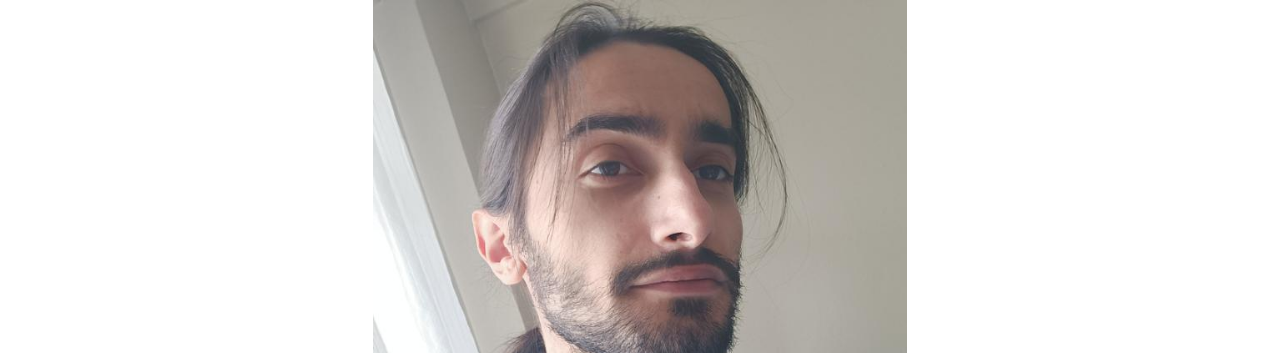
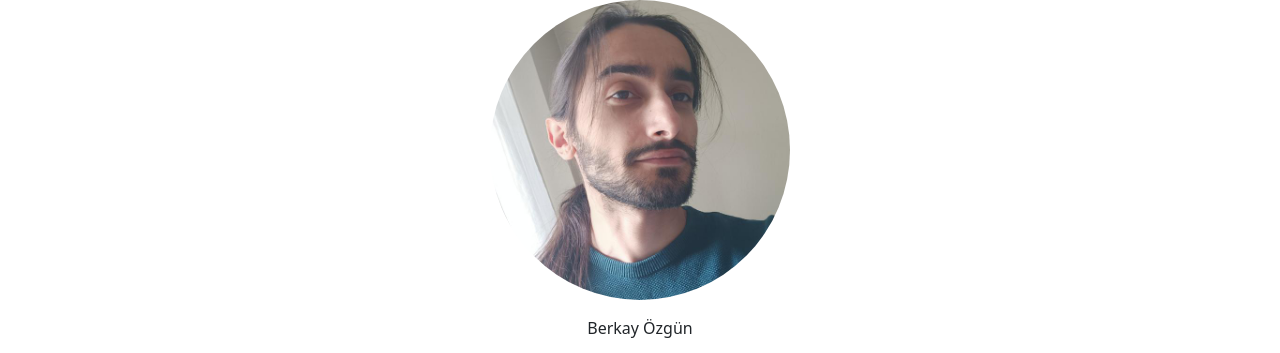
Before and after one commit to Derv1s/Derv1s.github.io, a plain HTML site: page index.html in a window 1280 px wide. Shown: the top 353 px of the page. Drawn offline with nearby package versions, Linux system fonts and the light colour scheme.

Commit message:
items centered

```diff
--- a/index.html
+++ b/index.html
@@ -13,8 +13,8 @@
 </head>
 <body>
     <header></header>
-    <main class="container">
-        <img class="container d-flex justify-item-center col-6" src="img/2023guncelpp.jpg" alt=""/>
+    <main class="container text-center">
+        <img class="rounded-circle mx-auto d-block mb-3" height="300px" src="img/2023guncelpp.jpg" alt=""/>
         <p>Berkay Özgün</p>
         <p>Junior Software Developer</p>
         <h1>Hakkımda</h1>
```
